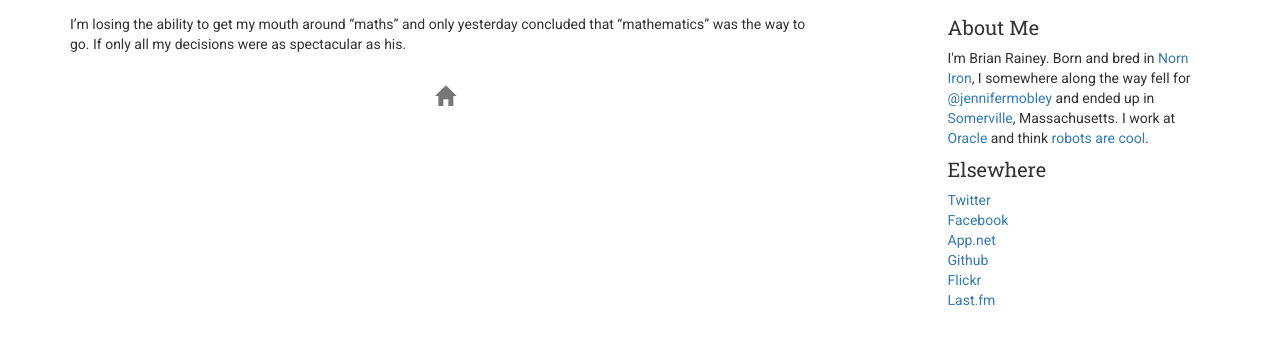
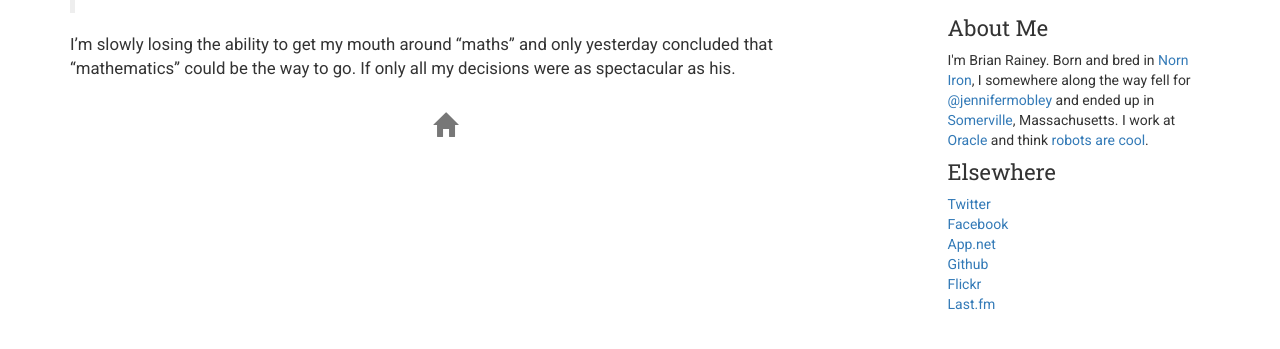
Before and after one commit to brianrainey/brianrainey.github.com, a Jekyll site: the page built from _posts/2014-03-19-fellow-expat-jony-ive.md, in a window 1280 px wide, cut to the strip 224-573 px from the top of the page. Built offline with Jekyll 4.4.1, drawn with Linux system fonts in a browser that asks for light colours; nearby versions of some CDN libraries.

Commit message:
Font size tweaks.

```diff
--- a/_posts/2014-03-19-fellow-expat-jony-ive.md
+++ b/_posts/2014-03-19-fellow-expat-jony-ive.md
@@ -12,6 +12,6 @@
   myself to say math, instead of maths, so I say mathematics. I sound
   ridiculous,” he laughs.
 
-I'm losing the ability to get my mouth around "maths" and only
-yesterday concluded that "mathematics" was the way to go. If only all
-my decisions were as spectacular as his.
+I'm slowly losing the ability to get my mouth around "maths" and only
+yesterday concluded that "mathematics" could be the way to go. If only
+all my decisions were as spectacular as his.
--- a/style.css
+++ b/style.css
@@ -8,13 +8,21 @@
     font-family: 'Roboto Slab', serif;
 }
 
+h2 {
+    font-size: 40px;
+}
+
 h4 {
-    font-size: 20px;
+    font-size: 22px;
 }
 
 .profile-pic {
     margin-top: 20px;
     margin-bottom: 20px;
+}
+
+.blog-post {
+    font-size: larger;
 }
 
 .post-footer {
@@ -23,5 +31,5 @@
 
 .post-footer a {
     color: inherit;
-    font-size: 20px;
+    font-size: 24px;
 }
```
